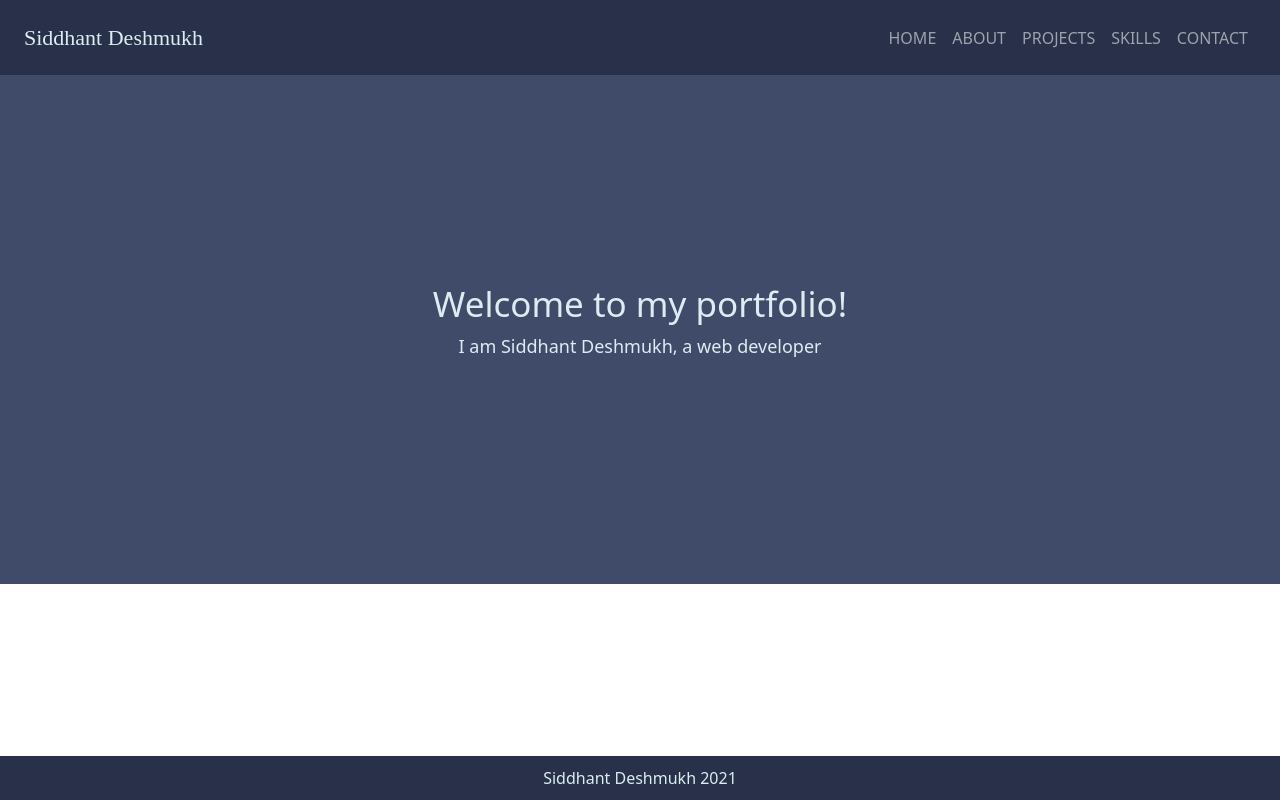
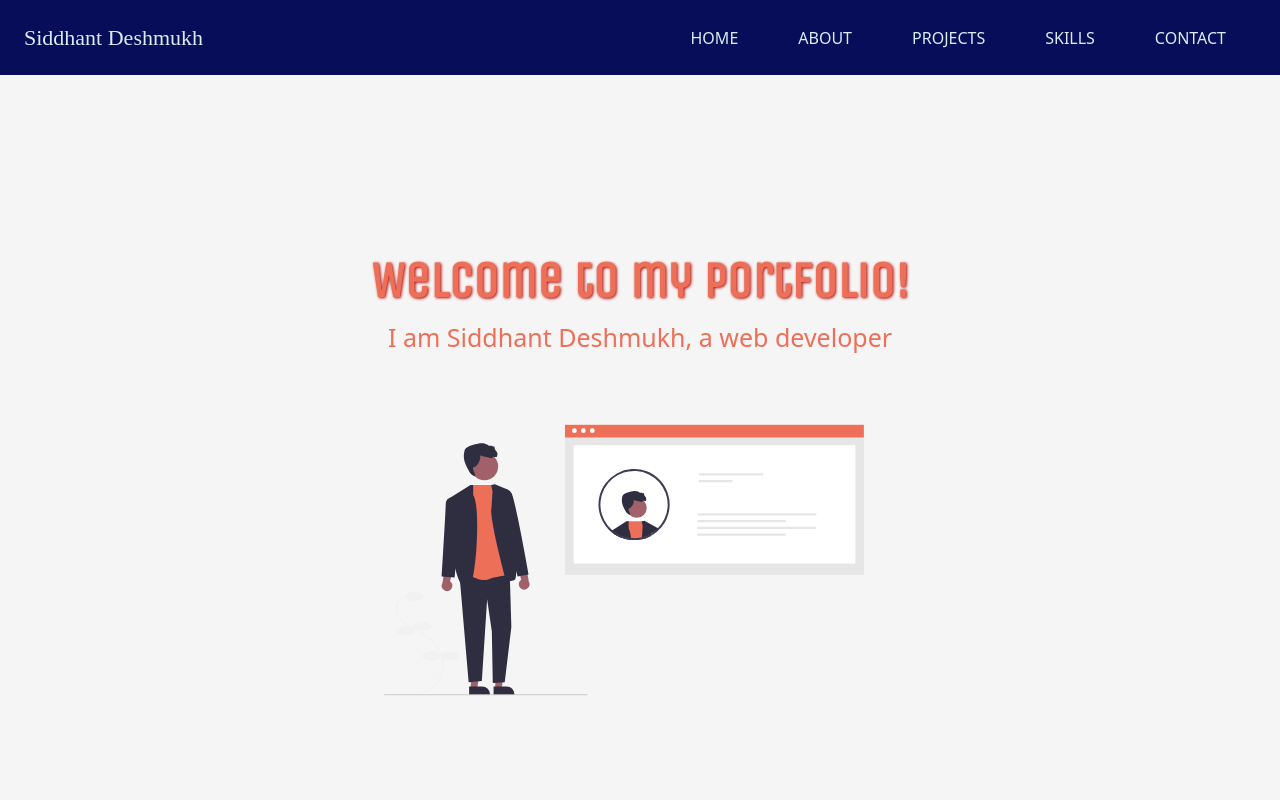
Before and after one commit to sid6145/portfolio, a React (Create React App) app: page / in a window 1280 px wide. Shown: the top 800 px of the page. Built offline with nearby package versions, Linux system fonts and the light colour scheme.

Commit message:
added a title and text in home page and also added an image

```diff
--- a/public/index.html
+++ b/public/index.html
@@ -15,6 +15,9 @@
       user's mobile device or desktop. See https://developers.google.com/web/fundamentals/web-app-manifest/
     -->
     <link rel="manifest" href="%PUBLIC_URL%/manifest.json" />
+    <link rel="preconnect" href="https://fonts.googleapis.com">
+    <link rel="preconnect" href="https://fonts.gstatic.com" crossorigin>
+    <link href="https://fonts.googleapis.com/css2?family=Unica+One&display=swap" rel="stylesheet">
     <!--
       Notice the use of %PUBLIC_URL% in the tags above.
       It will be replaced with the URL of the `public` folder during the build.
--- a/src/App.css
+++ b/src/App.css
@@ -3,5 +3,5 @@
 }
 
 .App{
-  min-height: 100vh;
+  background-color: #F6F5F5;
 }
--- a/src/App.js
+++ b/src/App.js
@@ -1,7 +1,8 @@
 import './App.css';
 import Footer from './Components/Footer';
 import Header from './Components/Header';
-import Home from './Components/Home'
+import Home from './Components/Home';
+
 
 function App() {
   return (
--- a/src/Components/Footer.js
+++ b/src/Components/Footer/index.js
@@ -8,12 +8,13 @@ function Footer() {
     return (
 
         <footer style={{
-            position:"fixed",
+            position:"relative",
             bottom:"0",
+            fontSize: "15px",
             textAlign:"center",
             width:"100%",
             padding:"10px 5px",
-            backgroundColor:"#283149",
+            backgroundColor:"#1F3C88",
             color:"#DBEDF3"
             }}>
 
--- a/src/Components/Header.js
+++ b/src/Components/Header/index.js
@@ -1,22 +1,23 @@
 import React from 'react'
 import { Navbar, Nav, Container } from 'react-bootstrap'
 import 'bootstrap/dist/css/bootstrap.min.css';
+import './style.css'
 
 
 function Header (){
 
     return(
     <>
-        <Navbar className="px-4 py-3" collapseOnSelect expand="sm" variant="dark" style={{backgroundColor:"#283149"}} >
+        <Navbar className="px-4 py-3" collapseOnSelect expand="sm" variant="dark" style={{backgroundColor:"#070D59"}} >
         <Navbar.Brand href="#home" style={{fontFamily:"cursive", color:"#DBEDF3", fontSize:"22px"}}>Siddhant Deshmukh</Navbar.Brand>
         <Navbar.Toggle aria-controls="responsive-navbar-nav" />
         <Navbar.Collapse id="responsive-navbar-nav">
           <Nav className="ms-auto">
-            <Nav.Link >HOME</Nav.Link>
-            <Nav.Link >ABOUT</Nav.Link>
-            <Nav.Link >PROJECTS</Nav.Link>
-            <Nav.Link >SKILLS</Nav.Link>
-            <Nav.Link >CONTACT</Nav.Link>
+            <Nav className="navlink">HOME</Nav>
+            <Nav  className="navlink">ABOUT</Nav>
+            <Nav  className="navlink">PROJECTS</Nav>
+            <Nav  className="navlink">SKILLS</Nav>
+            <Nav  className="navlink">CONTACT</Nav>
           </Nav>
         </Navbar.Collapse>
       </Navbar>
--- /dev/null
+++ b/src/Components/Header/style.css
@@ -0,0 +1,15 @@
+.navlink{
+    color: #DBEDF3;
+    margin: 0 10px;
+    padding: 5px 20px;
+    transition: 0.4s ease;
+    font-weight: 500;
+}
+
+.navlink:hover{
+    cursor: pointer;
+    background-color: #DBEDF3;
+    color: #070D59 ;
+    border-radius: 3px;
+
+}
--- a/src/Components/Home.js
+++ /dev/null
@@ -1,18 +0,0 @@
-import React from 'react'
-import { Container } from 'react-bootstrap'
-
-
-function Home (){
-    return(
-        <Container fluid style={{padding:"13rem 1rem", backgroundColor:"#404B69", color:"#DBEDF3"}}>
-            <div style={{display:"flex", flexDirection:"column"}}>
-            <h2 style={{fontSize:"35px"}}>Welcome to my portfolio!</h2>
-            <p style={{fontSize:"18px"}}>I am Siddhant Deshmukh, a web developer</p>
-
-            </div>
-
-        </Container>
-    )
-}
-
-export default Home
--- /dev/null
+++ b/src/Components/Home/index.js
@@ -0,0 +1,19 @@
+import React from 'react'
+import './style.css'
+
+
+function Home (){
+    return(
+
+            <div className="home-container">
+            <img src="images/home-img.svg" />
+            <h2>Welcome to my portfolio!</h2>
+            <p>I am Siddhant Deshmukh, a web developer</p>
+
+            </div>
+
+
+    )
+}
+
+export default Home
--- /dev/null
+++ b/src/Components/Home/style.css
@@ -0,0 +1,24 @@
+.home-container{
+    padding:11rem 1rem;
+    color: #EE6F57;
+    min-height: 130vh;
+}
+
+.home-container img{
+    position: absolute;
+    width: 30rem;
+    height: 50rem;
+    left: 30%;
+    top: 20%;
+}
+
+.home-container h2{
+    font-size: 50px;
+    font-family:'Unica One', cursive;
+    font-weight: 600;
+    text-shadow: 1px 1px 3px #ad0606;
+}
+
+.home-container p{
+    font-size: 25px;
+}
```
Also changed, not shown: public/images/home-img.svg (added).
